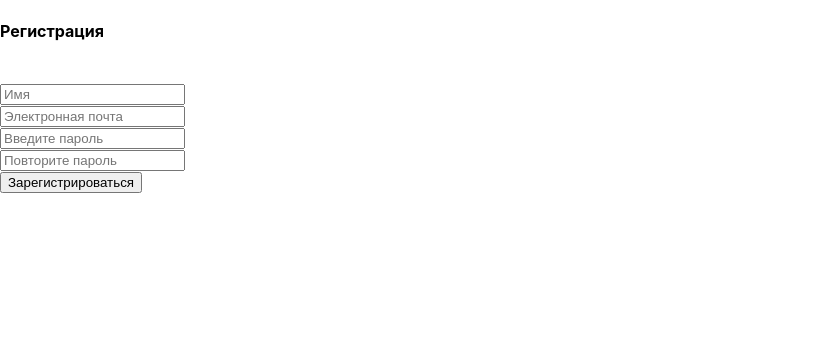
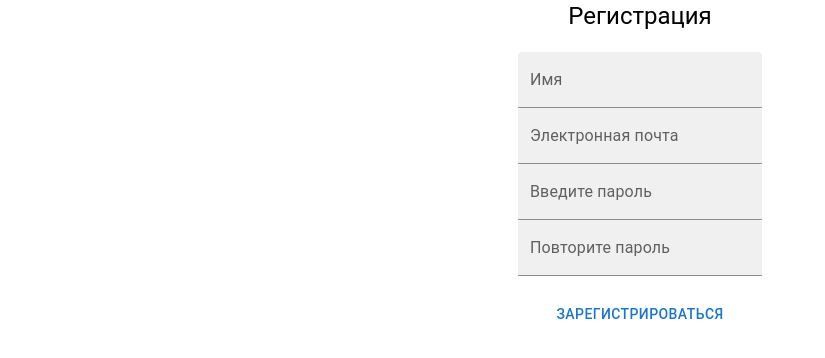
Before and after one commit to teilarer/quiz-game-by-fantastic-five, a React (Create React App) app in the folder frontend/: page /auth/register in a window 1280 px wide. Shown: the top 358 px of the page, without its empty margins (0-825 px from the left). Built offline with nearby package versions, Linux system fonts and the light colour scheme.

Commit message:
added check and fixed views

```diff
--- /dev/null
+++ b/frontend/src/features/auth/Login.css
@@ -0,0 +1,14 @@
+form {
+    display: flex;
+    align-items: center;
+    flex-direction: column;
+    justify-content: center;
+}
+
+ .err-form-error {
+    text-align: center;
+}
+
+.err-form-auth {
+    text-align: center;
+}
--- a/frontend/src/features/auth/Login.tsx
+++ b/frontend/src/features/auth/Login.tsx
@@ -1,13 +1,17 @@
+import { Button, TextField, Typography } from '@mui/material';
+import { Container } from '@mui/system';
 import React, { useState } from 'react';
 import { useDispatch, useSelector } from 'react-redux';
 import { useNavigate } from 'react-router-dom';
 import { RootState } from '../../store';
 import * as api from './api'
+import './Login.css'
 
 function Login(): JSX.Element {
   const navigate = useNavigate();
   const dispatch = useDispatch();
   const selector = useSelector((globalState: RootState) => globalState.auth)
+  const error = selector.loginFormError
 
   const [email, setEmail] = useState<string>('');
   const [password, setPassword] = useState<string>('');
@@ -15,9 +19,14 @@ function Login(): JSX.Element {
   function handleSubmit() {
     event?.preventDefault()
     api.login({email, password})
-      .then((user) => {
-        dispatch({type: 'auth/login/success', payload: user})
+      .then((data) => {
+        if (data.user) {
+        dispatch({type: 'auth/login/success', payload: data.user})
         navigate('/auth/login')
+        }
+        else {
+          dispatch({type: 'auth/login/error', payload: data.message});
+        }
       })
   }
 
@@ -30,15 +39,17 @@ function Login(): JSX.Element {
 }
 
   return (
+    <Container>
     <form onSubmit={handleSubmit}>
-      <h4>Авторизация</h4>
+      <Typography variant='h5'>Авторизация</Typography>
       <br />
-      <input placeholder='Электронная почта' type="email" value={email} onChange={(event) => handleEmailChange(event?.target.value)} ></input>
+      <TextField variant='filled' label='Электронная почта' type={email} value={email} onChange={(event) => handleEmailChange(event?.target.value)} ></TextField>
+      <TextField variant='filled' label='Введите пароль' type="password" value={password} onChange={(event) => handlePassChange(event?.target.value)}></TextField>
       <br />
-      <input placeholder='Введите пароль' type="password" value={password} onChange={(event) => handlePassChange(event?.target.value)}></input>
-      <br />
-      <button type="submit">Войти</button>
+      <Button type="submit">Войти</Button>
     </form>
+    <div className='err-form-auth'>{error}</div>
+    </Container>
   );
 }
 
--- a/frontend/src/features/auth/Register.tsx
+++ b/frontend/src/features/auth/Register.tsx
@@ -1,3 +1,5 @@
+import { Button, Input, TextField, Typography } from '@mui/material';
+import { Container } from '@mui/system';
 import { userInfo } from 'os';
 import React, { useState} from 'react';
 import { useDispatch, useSelector } from 'react-redux';
@@ -9,6 +11,7 @@ function Register(): JSX.Element {
   const navigate = useNavigate();
   const dispatch = useDispatch();
   const selector = useSelector((globalState: RootState) => globalState.auth)
+  const errorReg = selector.registerFormError
 
   const [name, setName] = useState<string>('');
   const [email, setEmail] = useState<string>('');
@@ -21,9 +24,14 @@ function Register(): JSX.Element {
 
       event?.preventDefault()
       api.register({name, email, password, secPassword})
-        .then((user) => {
-          dispatch({type: 'auth/registration/success', payload: user});
-          // navigate('/auth/register')
+        .then((data) => {
+          if (data.user) {
+            console.log(data)
+          dispatch({type: 'auth/registration/success', payload: data.user});
+          navigate('/auth/register')
+          } else {
+          dispatch({type: 'auth/registration/error', payload: data.message});
+          }
         })
     }
 
@@ -44,20 +52,19 @@ function Register(): JSX.Element {
     }
 
   return (
+    <Container>
     <form onSubmit={handleSubmit}>
-      <h4>Регистрация</h4>
+      <Typography variant='h5'>Регистрация</Typography>
+      <br/>
+      <TextField variant='filled' label='Имя' type="text" value={name} onChange={(event) => handleNameChange(event?.target.value)} />
+      <TextField variant='filled' label='Электронная почта' type="email" value={email} onChange={(event) => handleEmailChange(event?.target.value)}></TextField>
+      <TextField variant='filled' label='Введите пароль' type="password" value={password} onChange={(event) => handlePassChange(event?.target.value)}></TextField>
+      <TextField variant='filled' label='Повторите пароль' type="password" value={secPassword} onChange={(event) => handleSecPassChange(event?.target.value)}></TextField>
       <br />
-      <input placeholder='Имя' type="text" value={name} onChange={(event) => handleNameChange(event?.target.value)} />
-      <br />
-      <input placeholder='Электронная почта' type="email" value={email} onChange={(event) => handleEmailChange(event?.target.value)}></input>
-      <br />
-      <input placeholder='Введите пароль' type="password" value={password} onChange={(event) => handlePassChange(event?.target.value)}></input>
-      <br />
-      <input placeholder='Повторите пароль' type="password" value={secPassword} onChange={(event) => handleSecPassChange(event?.target.value)}></input>
-      <br />
-      <button type="submit">Зарегистрироваться</button>
-      {selector.user && <div>{selector.user.name}</div>}
+      <Button type="submit">Зарегистрироваться</Button>
     </form>
+    <div className='err-form-error'>{errorReg}</div>
+    </Container>
   );
 }
 
--- a/frontend/src/features/auth/api.ts
+++ b/frontend/src/features/auth/api.ts
@@ -12,7 +12,7 @@ export async function checkUser(): Promise<
     return (await fetch('/api/auth/user')).json();
 }
 
-export async function login(credentials: Credentials): Promise<User> {
+export async function login(credentials: Credentials): Promise<{user?: User, message?: string}> {
     const response = await fetch('/api/auth/login', {
         method: 'POST',
         body: JSON.stringify(credentials),
@@ -20,18 +20,18 @@ export async function login(credentials: Credentials): Promise<User> {
           'Content-Type': 'application/json',
         },
       });
+    const data = await response.json();
 
     if (response.status >= 400) {
-        const { error } = await response.json();
-        console.log(error)
-        throw error;
-      }
-      const data = await response.json();
-      console.log(data)
-      return data.user
+      const { error } = data;
+      console.log(error)
+      throw error;
+    }
+
+      return data
 }
 
-export async function register(resData: RegisterData): Promise<User> {
+export async function register(resData: RegisterData): Promise<{user?: User, message?: string}> {
   console.log(resData)
     const response = await fetch('/api/auth/register', {
       method: 'POST',
@@ -41,15 +41,15 @@ export async function register(resData: RegisterData): Promise<User> {
       },
     });
 
+    const data = await response.json();
+
     if (response.status >= 400) {
-      const { error } = await response.json();
+      const { error } = data;
       console.log(error)
       throw error;
     }
 
-    const data = await response.json();
-      console.log(data.user)
-      return data.user
+      return data
   }
 
   export async function logout(): Promise<void> {
--- a/frontend/src/features/auth/authReducer.ts
+++ b/frontend/src/features/auth/authReducer.ts
@@ -17,7 +17,7 @@ const authReducer: Reducer<AuthState, AuthAction> = (state = initialState, actio
 
         case 'auth/login/error': {
             return {
-                ...state, loginFormError: action.error
+                ...state, loginFormError: action.payload
             }
         }
 
@@ -30,13 +30,13 @@ const authReducer: Reducer<AuthState, AuthAction> = (state = initialState, actio
         case 'auth/registration/success': {
             console.log(action.payload)
             return {
-                ...state, user: action.payload, registerFormError: undefined
+                ...state, user: action.payload, registerFormError: ''
             }
         }
 
         case 'auth/registration/error': {
             return {
-                ...state, registerFormError: action.error,
+                ...state, registerFormError: action.payload,
             }
         }
 
--- a/frontend/src/features/auth/types/AuthAction.ts
+++ b/frontend/src/features/auth/types/AuthAction.ts
@@ -2,10 +2,10 @@ import User from './User';
 
 type AuthAction =
   | { type: 'auth/login/success'; payload: User }
-  | { type: 'auth/login/error'; error: string }
+  | { type: 'auth/login/error'; payload: string }
   | { type: 'auth/login/reset/error' }
   | { type: 'auth/registration/success'; payload: User }
-  | { type: 'auth/registration/error'; error: string }
+  | { type: 'auth/registration/error'; payload: string }
   | { type: 'auth/register/reset/error' }
   | { type: 'auth/user/checked'; payload: User | undefined }
   | { type: 'auth/user/logout' };
```
Also changed, not shown: 2 other files (tests, documents, lock files or other folders).
